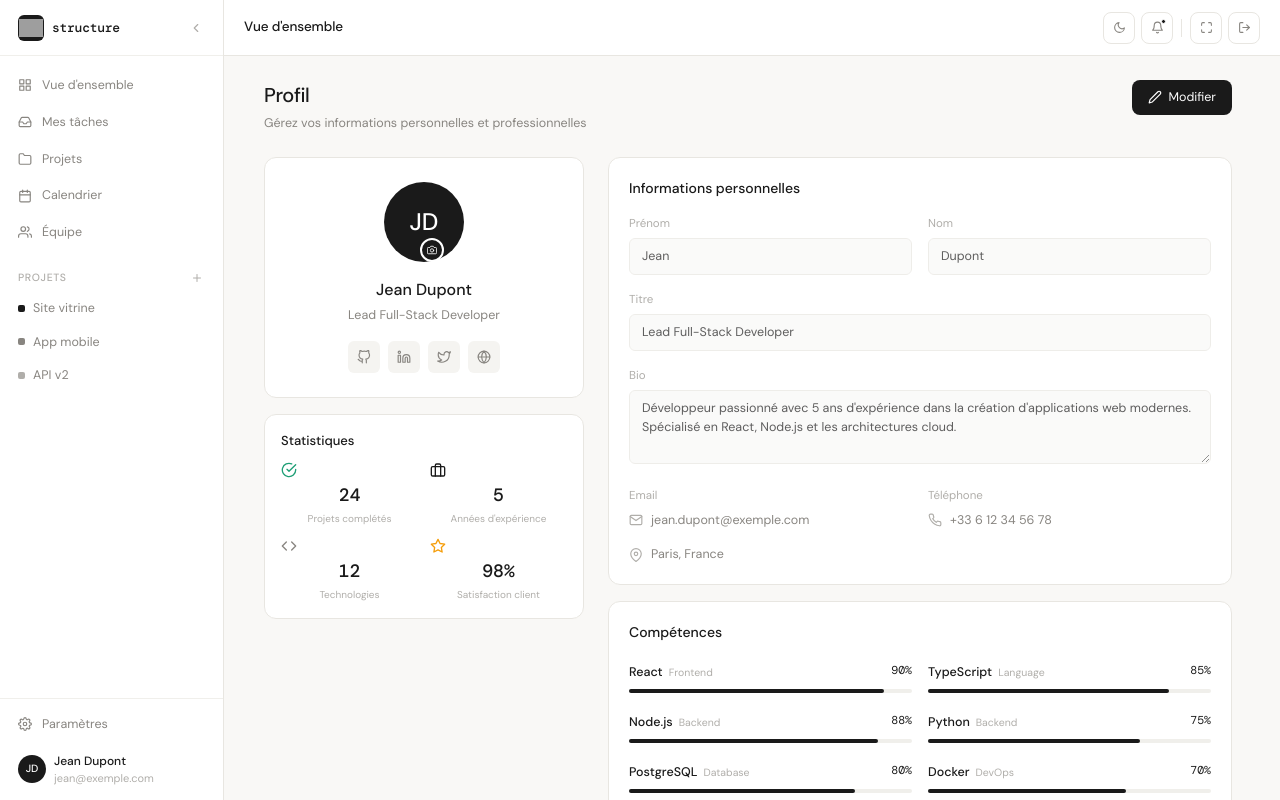
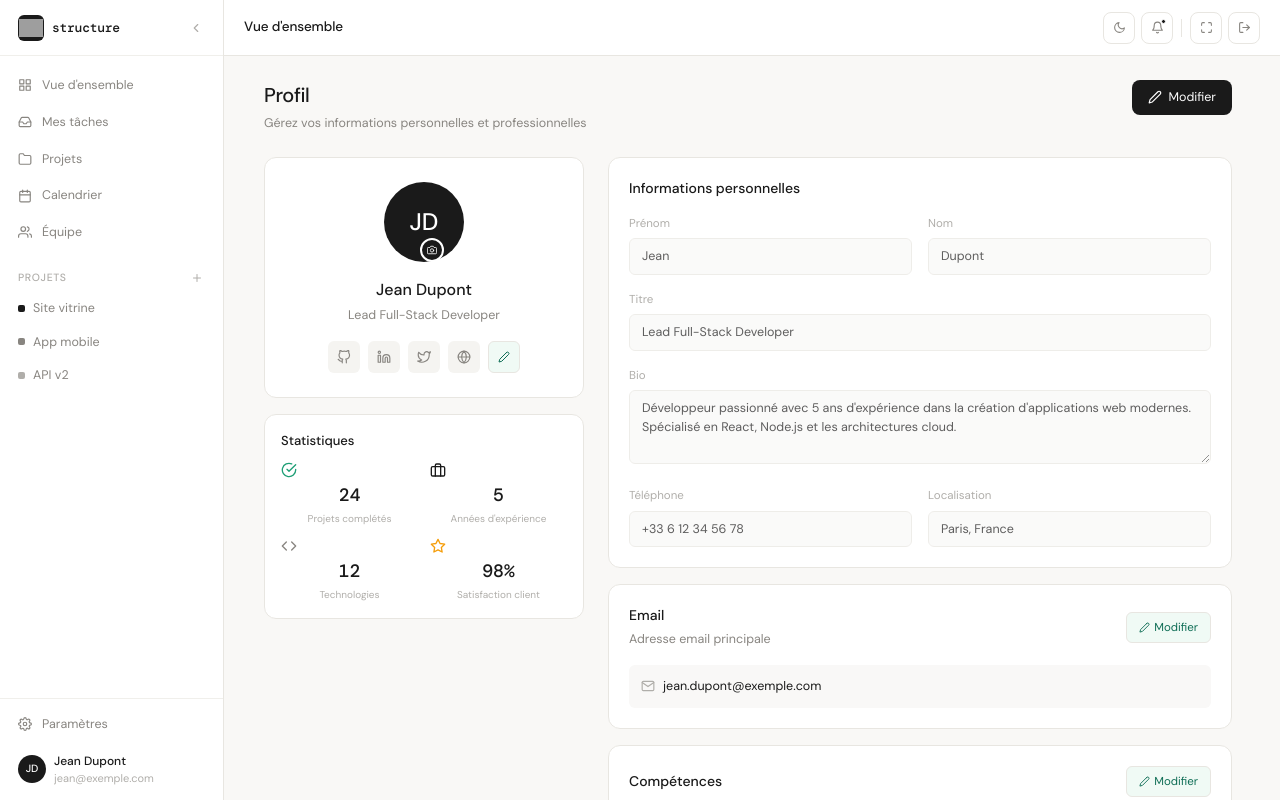
Before and after one commit to gedeon2306/gestionTaches, a Next.js app in the folder frontend/: page /dashboard/profil in a window 1280 px wide. Built offline with nearby package versions, Linux system fonts and the light colour scheme; grey boxes are pictures that could not be loaded.

Commit message:
Redesign de la page profil

```diff
--- a/frontend/app/dashboard/profil/page.tsx
+++ b/frontend/app/dashboard/profil/page.tsx
@@ -17,6 +17,7 @@ const fadeUp = (i: number) => ({
 
 export default function ProfilePage() {
   const [isEditing, setIsEditing] = useState(false);
+  const [isEditingEmail, setIsEditingEmail] = useState(false);
   const [formData, setFormData] = useState({
     firstName: 'Jean',
     lastName: 'Dupont',
@@ -87,6 +88,11 @@ export default function ProfilePage() {
   const handleSave = () => {
     setIsEditing(false);
     console.log('Profile saved:', formData);
+  };
+
+  const handleSaveEmail = () => {
+    setIsEditingEmail(false);
+    console.log('Email saved:', formData.email);
   };
 
   return (
@@ -259,7 +265,7 @@ export default function ProfilePage() {
               {formData.title}
             </p>
 
-            <div className="social-links" style={{ display: 'flex', justifyContent: 'center', gap: 8 }}>
+            <div className="social-links" style={{ display: 'flex', justifyContent: 'center', gap: 8, alignItems: 'center' }}>
               {formData.github && (
                 <a href={`https://github.com/${formData.github}`} style={{
                   width: 32, height: 32, borderRadius: 6,
@@ -308,6 +314,21 @@ export default function ProfilePage() {
                   <FiGlobe size={14} />
                 </a>
               )}
+              <button
+                onClick={() => console.log('Modifier les réseaux sociaux')}
+                style={{
+                  width: 32, height: 32, borderRadius: 6,
+                  background: '#f0faf5', display: 'flex', alignItems: 'center',
+                  justifyContent: 'center', color: '#0f6e56',
+                  border: '1px solid #e8e6e1', cursor: 'pointer',
+                  transition: 'all 0.15s',
+                }}
+                onMouseEnter={e => { (e.currentTarget as HTMLButtonElement).style.background = '#e8f5e8'; (e.currentTarget as HTMLButtonElement).style.borderColor = '#0f6e56'; }}
+                onMouseLeave={e => { (e.currentTarget as HTMLButtonElement).style.background = '#f0faf5'; (e.currentTarget as HTMLButtonElement).style.borderColor = '#e8e6e1'; }}
+                title="Modifier les réseaux sociaux"
+              >
+                <FiEdit2 size={12} />
+              </button>
             </div>
           </motion.div>
 
@@ -431,36 +452,117 @@ export default function ProfilePage() {
             <div className="contact-grid" style={{ display: 'grid', gridTemplateColumns: '1fr 1fr', gap: 16 }}>
               <div>
                 <label style={{ fontSize: 11.5, color: '#b0aeaa', display: 'block', marginBottom: 6 }}>
-                  Email
+                  Téléphone
                 </label>
-                <div style={{ display: 'flex', alignItems: 'center', gap: 8 }}>
-                  <FiMail size={14} style={{ color: '#b0aeaa' }} />
-                  <span style={{ fontSize: 12.5, color: '#888580' }}>
-                    {formData.email}
-                  </span>
-                </div>
+                <input
+                  type="tel"
+                  name="phone"
+                  value={formData.phone}
+                  onChange={handleInputChange}
+                  disabled={!isEditing}
+                  style={{
+                    width: '100%', padding: '8px 12px',
+                    border: '1px solid #e8e6e1', borderRadius: 6,
+                    fontSize: 12.5, color: '#1a1a1a',
+                    background: isEditing ? '#fff' : '#f9f8f7',
+                    outline: 'none', opacity: isEditing ? 1 : 0.7,
+                  }}
+                />
               </div>
 
               <div>
                 <label style={{ fontSize: 11.5, color: '#b0aeaa', display: 'block', marginBottom: 6 }}>
-                  Téléphone
+                  Localisation
                 </label>
-                <div style={{ display: 'flex', alignItems: 'center', gap: 8 }}>
-                  <FiPhone size={14} style={{ color: '#b0aeaa' }} />
-                  <span style={{ fontSize: 12.5, color: '#888580' }}>
-                    {formData.phone}
-                  </span>
-                </div>
+                <input
+                  type="text"
+                  name="location"
+                  value={formData.location}
+                  onChange={handleInputChange}
+                  disabled={!isEditing}
+                  style={{
+                    width: '100%', padding: '8px 12px',
+                    border: '1px solid #e8e6e1', borderRadius: 6,
+                    fontSize: 12.5, color: '#1a1a1a',
+                    background: isEditing ? '#fff' : '#f9f8f7',
+                    outline: 'none', opacity: isEditing ? 1 : 0.7,
+                  }}
+                />
               </div>
             </div>
+          </motion.div>
 
-            <div style={{ marginTop: 16 }}>
-              <div style={{ display: 'flex', alignItems: 'center', gap: 8 }}>
-                <FiMapPin size={14} style={{ color: '#b0aeaa' }} />
-                <span style={{ fontSize: 12.5, color: '#888580' }}>
-                  {formData.location}
+          {/* Email section */}
+          <motion.div {...fadeUp(3.5)} className="content-card" style={{
+            background: '#fff', border: '1px solid #e8e6e1',
+            borderRadius: 12, padding: '20px',
+          }}>
+            <div style={{ display: 'flex', justifyContent: 'space-between', alignItems: 'center', marginBottom: 16 }}>
+              <div>
+                <h3 style={{ fontSize: 14, fontWeight: 500, color: '#1a1a1a', margin: '0 0 4px' }}>
+                  Email
+                </h3>
+                <p style={{ fontSize: 12.5, color: '#888580', margin: 0 }}>
+                  {isEditingEmail ? 'Modifiez votre adresse email' : 'Adresse email principale'}
+                </p>
+              </div>
+              <button
+                onClick={() => isEditingEmail ? handleSaveEmail() : setIsEditingEmail(true)}
+                style={{
+                  background: isEditingEmail ? '#1d9e75' : '#f0faf5',
+                  color: isEditingEmail ? '#fff' : '#0f6e56',
+                  border: '1px solid #e8e6e1',
+                  borderRadius: 6, padding: '6px 12px', fontSize: 11.5,
+                  cursor: 'pointer', display: 'flex', alignItems: 'center', gap: 4,
+                  transition: 'all 0.15s',
+                }}
+                onMouseEnter={e => {
+                  if (isEditingEmail) {
+                    (e.currentTarget as HTMLButtonElement).style.background = '#0f6e56';
+                  } else {
+                    (e.currentTarget as HTMLButtonElement).style.background = '#e8f5e8';
+                    (e.currentTarget as HTMLButtonElement).style.borderColor = '#0f6e56';
+                  }
+                }}
+                onMouseLeave={e => {
+                  if (isEditingEmail) {
+                    (e.currentTarget as HTMLButtonElement).style.background = '#1d9e75';
+                  } else {
+                    (e.currentTarget as HTMLButtonElement).style.background = '#f0faf5';
+                    (e.currentTarget as HTMLButtonElement).style.borderColor = '#e8e6e1';
+                  }
+                }}
+              >
+                {isEditingEmail ? <FiCheckCircle size={11} /> : <FiEdit2 size={11} />}
+                {isEditingEmail ? 'Enregistrer' : 'Modifier'}
+              </button>
+            </div>
+
+            <div style={{ display: 'flex', alignItems: 'center', gap: 8, padding: '12px', background: isEditingEmail ? '#fff' : '#f9f8f7', borderRadius: 6, border: isEditingEmail ? '1px solid #e8e6e1' : 'none' }}>
+              <FiMail size={14} style={{ color: '#b0aeaa' }} />
+              {isEditingEmail ? (
+                <input
+                  type="email"
+                  name="email"
+                  value={formData.email}
+                  onChange={handleInputChange}
+                  autoFocus
+                  style={{
+                    flex: 1,
+                    padding: '4px 8px',
+                    border: '1px solid #e8e6e1',
+                    borderRadius: 4,
+                    fontSize: 12.5,
+                    color: '#1a1a1a',
+                    background: '#fff',
+                    outline: 'none',
+                  }}
+                />
+              ) : (
+                <span style={{ fontSize: 12.5, color: '#1a1a1a' }}>
+                  {formData.email}
                 </span>
-              </div>
+              )}
             </div>
           </motion.div>
 
@@ -469,9 +571,25 @@ export default function ProfilePage() {
             background: '#fff', border: '1px solid #e8e6e1',
             borderRadius: 12, padding: '20px',
           }}>
-            <h3 style={{ fontSize: 14, fontWeight: 500, color: '#1a1a1a', margin: '0 0 16px' }}>
-              Compétences
-            </h3>
+            <div style={{ display: 'flex', justifyContent: 'space-between', alignItems: 'center', marginBottom: 16 }}>
+              <h3 style={{ fontSize: 14, fontWeight: 500, color: '#1a1a1a', margin: 0 }}>
+                Compétences
+              </h3>
+              <button
+                onClick={() => console.log('Modifier les compétences')}
+                style={{
+                  background: '#f0faf5', color: '#0f6e56', border: '1px solid #e8e6e1',
+                  borderRadius: 6, padding: '6px 12px', fontSize: 11.5,
+                  cursor: 'pointer', display: 'flex', alignItems: 'center', gap: 4,
+                  transition: 'all 0.15s',
+                }}
+                onMouseEnter={e => { (e.currentTarget as HTMLButtonElement).style.background = '#e8f5e8'; (e.currentTarget as HTMLButtonElement).style.borderColor = '#0f6e56'; }}
+                onMouseLeave={e => { (e.currentTarget as HTMLButtonElement).style.background = '#f0faf5'; (e.currentTarget as HTMLButtonElement).style.borderColor = '#e8e6e1'; }}
+              >
+                <FiEdit2 size={11} />
+                Modifier
+              </button>
+            </div>
 
             <div className="skills-grid" style={{ display: 'grid', gridTemplateColumns: '1fr 1fr', gap: 16 }}>
               {skills.map((skill, i) => (
```
